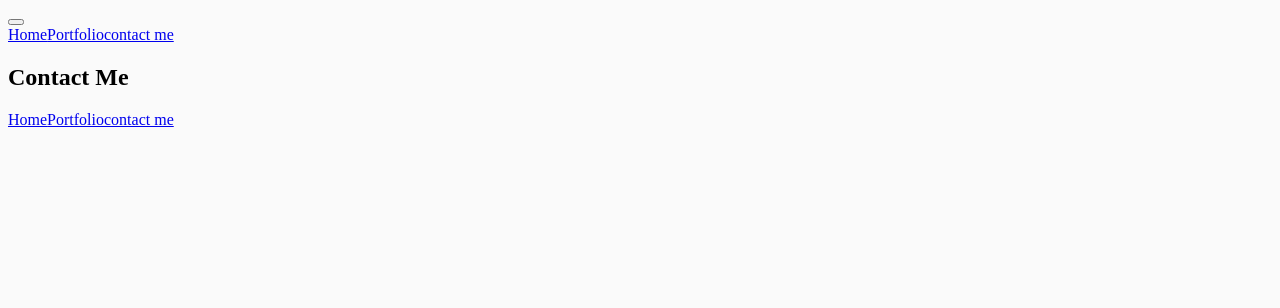
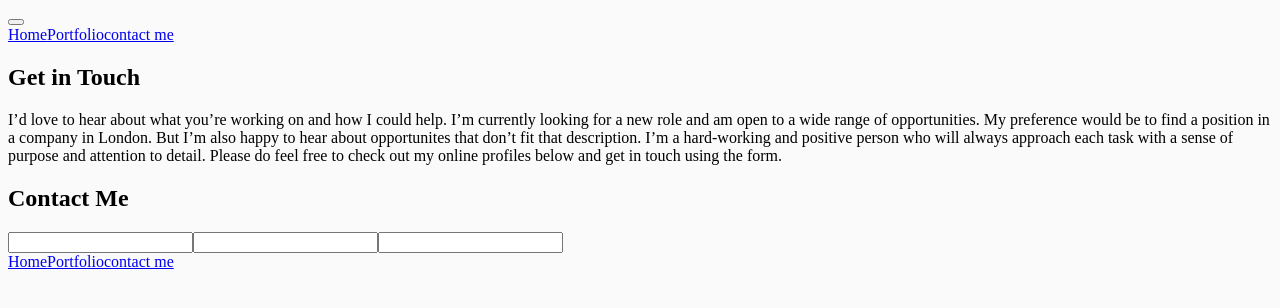
Before and after one commit to Glebkas/portfolio, a React (Create React App) app: page /contactme in a window 1280 px wide. Shown: the top 308 px of the page. Built offline with nearby package versions, Linux system fonts and the light colour scheme.

Commit message:
Update ContactMe.js

```diff
--- a/src/pages/ContactMe.js
+++ b/src/pages/ContactMe.js
@@ -1,8 +1,53 @@
+import data from "../utils/data";
+
 function ContactMe() {
+  const handleIconClick = (e) => {
+    window.open(e.target.id, "_blank");
+    console.log(e.target.id);
+  };
+
   return (
-    <div>
-      <h2>Contact Me</h2>
-    </div>
+    <>
+      <div>
+        <h2>Get in Touch</h2>
+        <p>
+          I’d love to hear about what you’re working on and how I could help.
+          I’m currently looking for a new role and am open to a wide range of
+          opportunities. My preference would be to find a position in a company
+          in London. But I’m also happy to hear about opportunites that don’t
+          fit that description. I’m a hard-working and positive person who will
+          always approach each task with a sense of purpose and attention to
+          detail. Please do feel free to check out my online profiles below and
+          get in touch using the form.
+        </p>
+        <div className="footer__icons">
+            <i
+              id={data.iconLinks.github}
+              onClick={handleIconClick}
+              className="footer__icons_type_github"
+            />
+            <i
+              id={data.iconLinks.linkedin}
+              onClick={handleIconClick}
+              className="footer__icons_type_linkedin"
+            />
+            <i
+              id={data.iconLinks.facebook}
+              onClick={handleIconClick}
+              className="footer__icons_type_facebook"
+            />
+          </div>
+      </div>
+
+      <div>
+        <h2>Contact Me</h2>
+        <form>
+          <input type="text"></input>
+          <input type="email" placeholder=""></input>
+          <input type="text" placeholder=""></input>
+        </form>
+      </div>
+    </>
   );
 }
 
```
